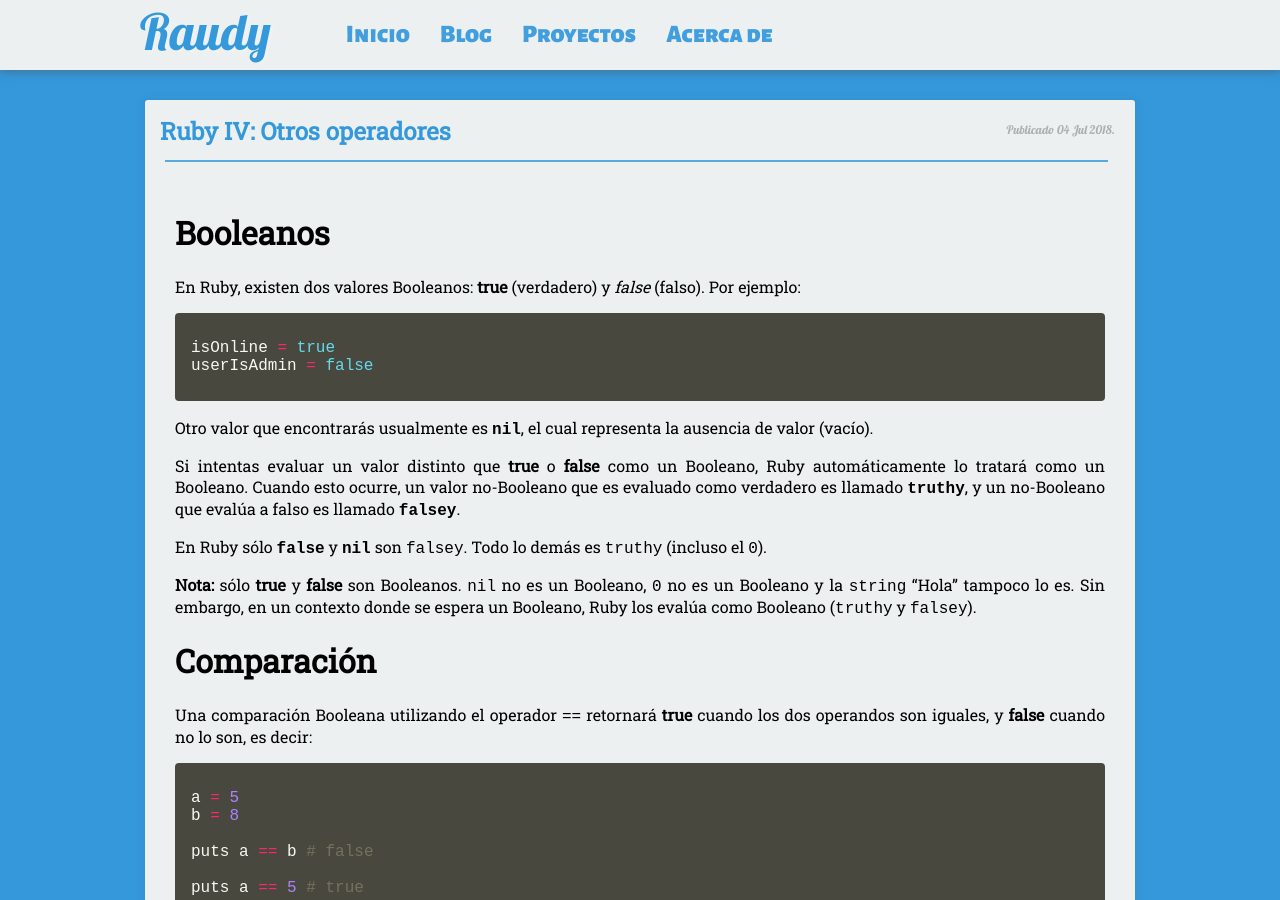
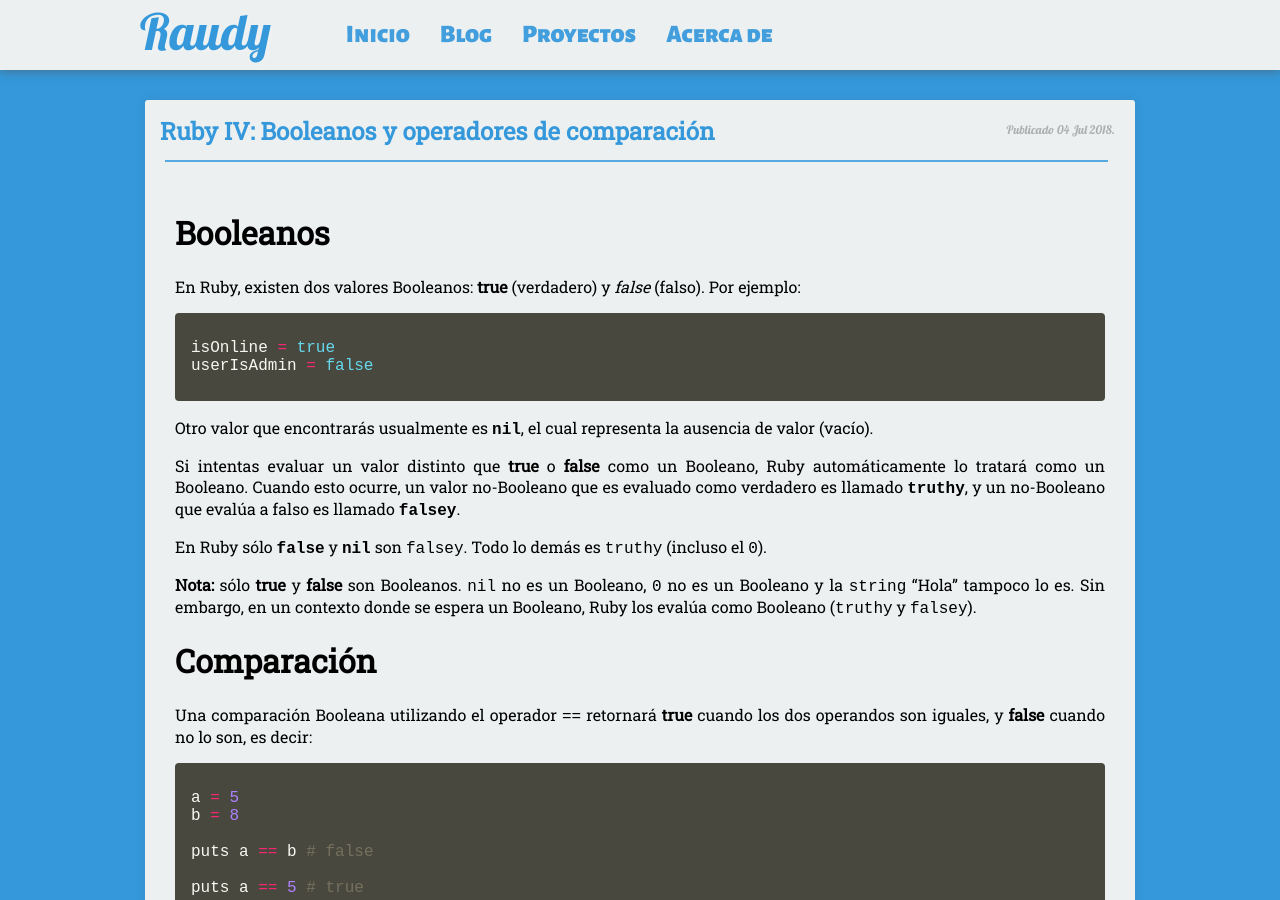
Before and after one commit to nisoto/Blog-anterior-2.0, a Jekyll site: the page built from _posts/2018-07-04-ruby-iv-booleanos-comparacion.md, in a window 1280 px wide and 900 px high. Built offline with Jekyll 4.4.1, drawn with Linux system fonts in a browser that asks for light colours; nearby versions of some CDN libraries.

Commit message:
Update and rename 2018-07-04-ruby-iv-otros-operadores.md to 2018-07-04-ruby-iv-booleanos-comparacion.md

```diff
--- a/_posts/2018-07-04-ruby-iv-otros-operadores.md
+++ b/_posts/2018-07-04-ruby-iv-booleanos-comparacion.md
@@ -1,6 +1,6 @@
 ---
 layout: post
-title: "Ruby IV: Otros operadores"
+title: "Ruby IV: Booleanos y operadores de comparación"
 date: 2018-07-04
 excerpt: "Capítulo N°4 del curso de Ruby"
 tags: [ruby]
```
